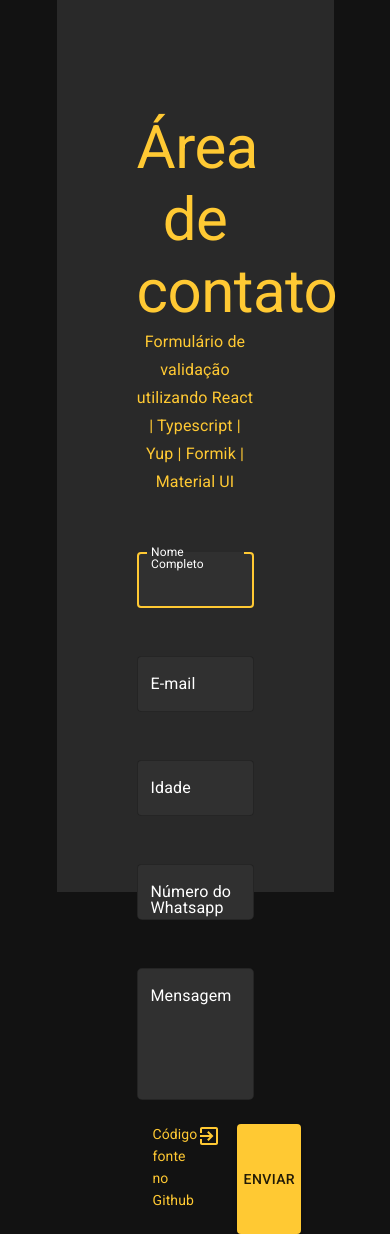
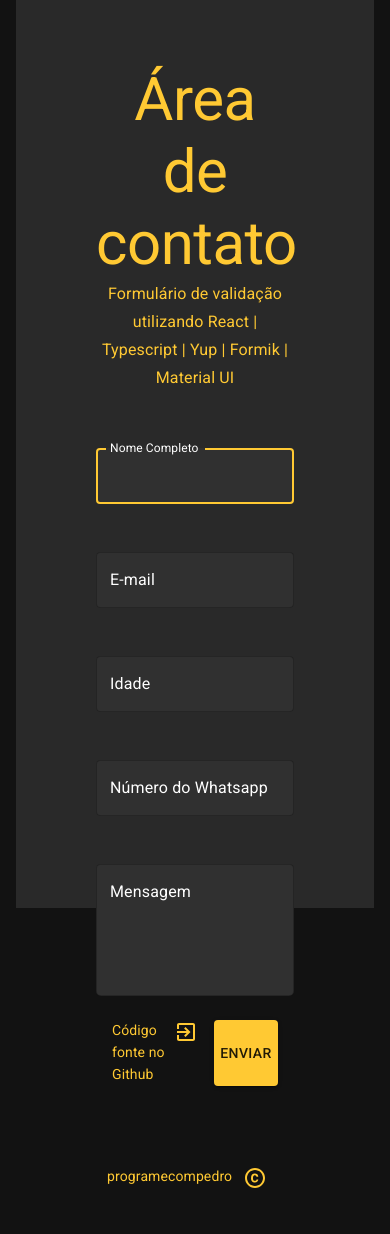
Before and after one commit to programecompedro/contact-form-advanced, a React (Create React App) app: page / in a window 390 px wide. After the commit the page ends 1190 px from the top, so only its background shows below. Built offline with nearby package versions, Linux system fonts and the light colour scheme.

Commit message:
refactoring: adding responsivity at project

```diff
--- a/src/App.tsx
+++ b/src/App.tsx
@@ -2,6 +2,7 @@ import React from "react";
 import TextField from "@material-ui/core/TextField";
 import { makeStyles } from "@material-ui/core/styles";
 import ExitToAppIcon from "@material-ui/icons/ExitToApp";
+import CopyrightIcon from "@material-ui/icons/Copyright";
 import {
   Button,
   Box,
@@ -9,21 +10,18 @@ import {
   createTheme,
   MuiThemeProvider,
   Link,
+  Container,
 } from "@material-ui/core";
 import { useFormik } from "formik";
 import * as yup from "yup";
-
 const useStyles = makeStyles((theme) => ({
   primary: {
     color: "#FFFFFF",
   },
   containerForm: {
-    display: "block",
-    margin: "0 auto",
-    width: "30%",
     background: "#292929",
-    height: "calc(100vh - 7rem)",
-    padding: "5rem 5rem",
+    height: "100vh",
+    padding: "2rem 5rem",
   },
   inputForm: {
     width: "100%",
@@ -53,6 +51,11 @@ const useStyles = makeStyles((theme) => ({
     alignSelf: "center",
     textDecoration: "none",
     paddingRight: "1rem",
+  },
+  copyRight: {
+    display: "flex",
+    justifyContent: "center",
+    paddingTop: "5rem",
   },
 }));
 
@@ -98,6 +101,7 @@ function App() {
   });
   return (
     <MuiThemeProvider theme={theme}>
+      <Container maxWidth="md">
         <form
           className={classes.containerForm}
           noValidate
@@ -113,8 +117,8 @@ function App() {
               variant="subtitle1"
               component="h2"
             >
-            Formulário de validação utilizando React | Typescript | Yup | Formik
-            | Material UI
+              Formulário de validação utilizando React | Typescript | Yup |
+              Formik | Material UI
             </Typography>
           </Box>
           <Box>
@@ -210,7 +214,19 @@ function App() {
               Enviar
             </Button>
           </Box>
+          <Box className={classes.copyRight}>
+            <Typography variant="subtitle2" component="h4">
+              <Link
+                href="http://www.github.com/programecompedro"
+                className={classes.linkGithub}
+              >
+                programecompedro &nbsp;&nbsp;
+                <CopyrightIcon />
+              </Link>
+            </Typography>
+          </Box>
         </form>
+      </Container>
     </MuiThemeProvider>
   );
 }
```
Lines whose indentation alone changed are shown as unchanged.
